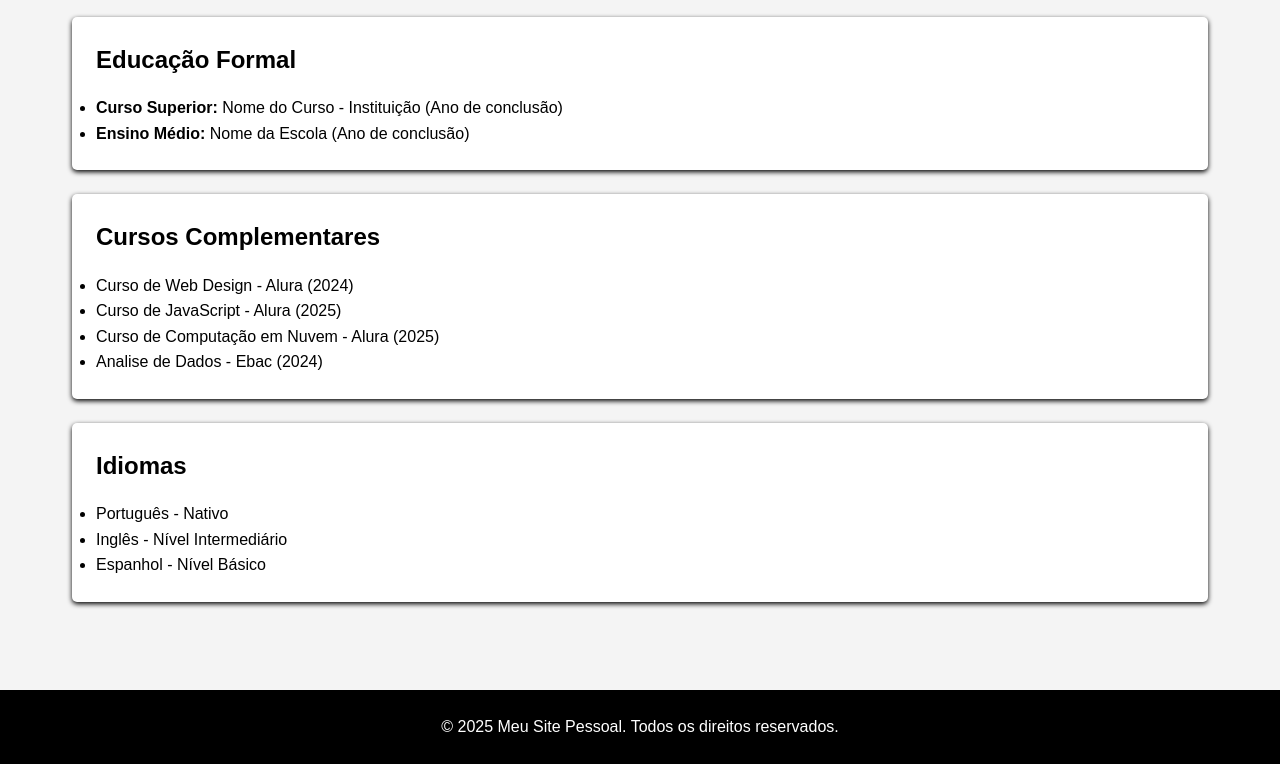
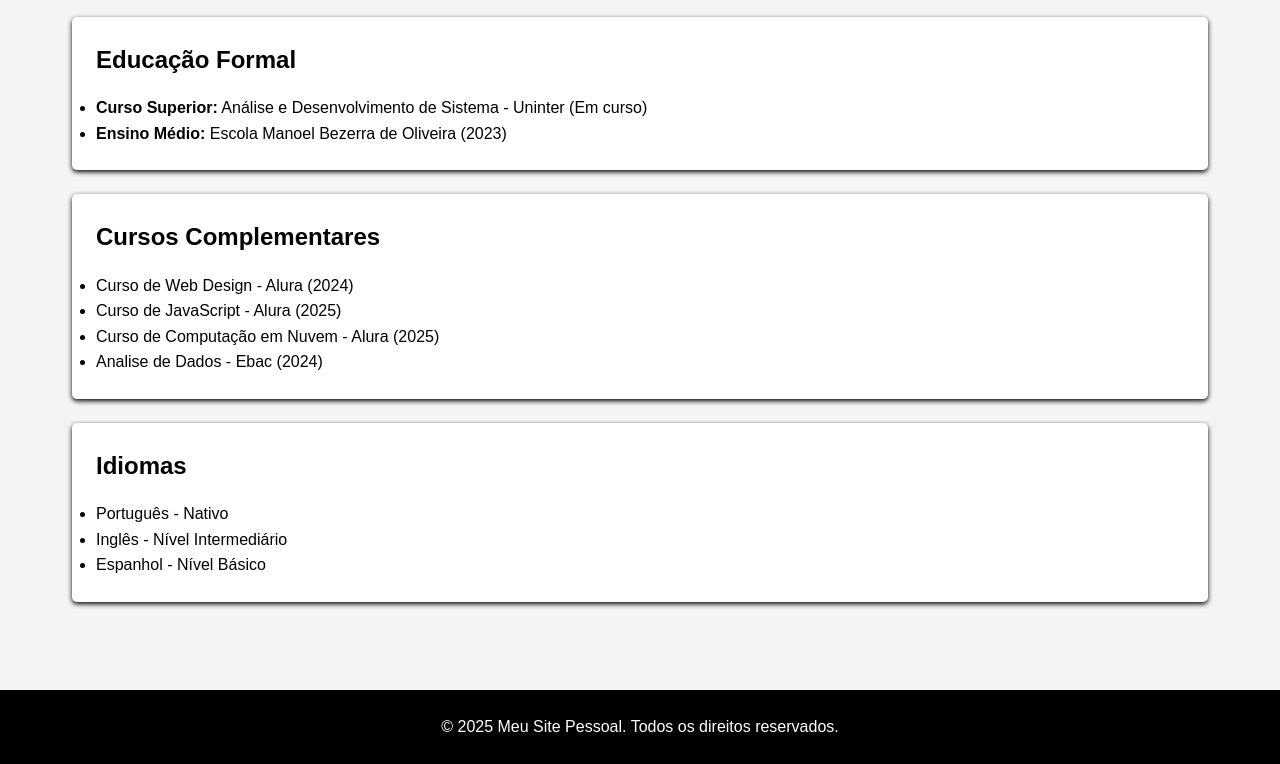
Before and after one commit to luska1612/sitedolucas, a plain HTML site: page formacao.html in a window 1280 px wide. Shown: the part 146-910 px from the top of the page. Drawn offline with Linux system fonts and the light colour scheme.

Commit message:
Update formacao.html

```diff
--- a/formacao.html
+++ b/formacao.html
@@ -26,8 +26,8 @@
             <article>
                 <h2>Educação Formal</h2>
                 <ul>
-                    <li><strong>Curso Superior:</strong> Nome do Curso - Instituição (Ano de conclusão)</li>
-                    <li><strong>Ensino Médio:</strong> Nome da Escola (Ano de conclusão)</li>
+                    <li><strong>Curso Superior:</strong> Análise e Desenvolvimento de Sistema - Uninter (Em curso)</li>
+                    <li><strong>Ensino Médio:</strong> Escola Manoel Bezerra de Oliveira (2023)</li>
                 </ul>
             </article>
 
```
